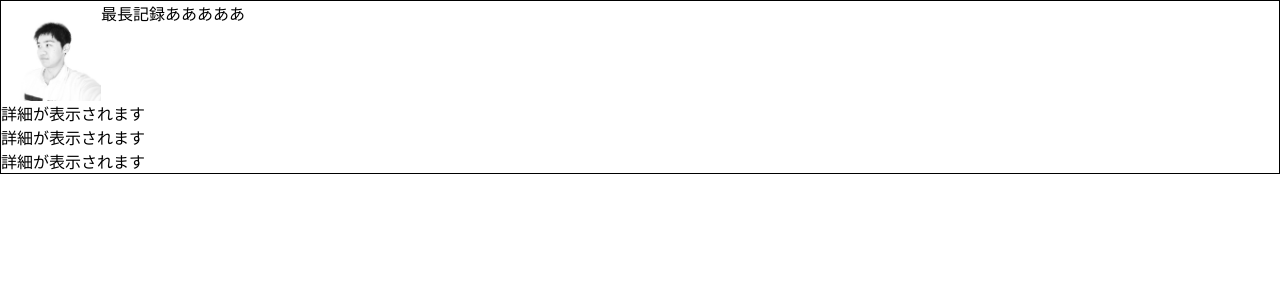
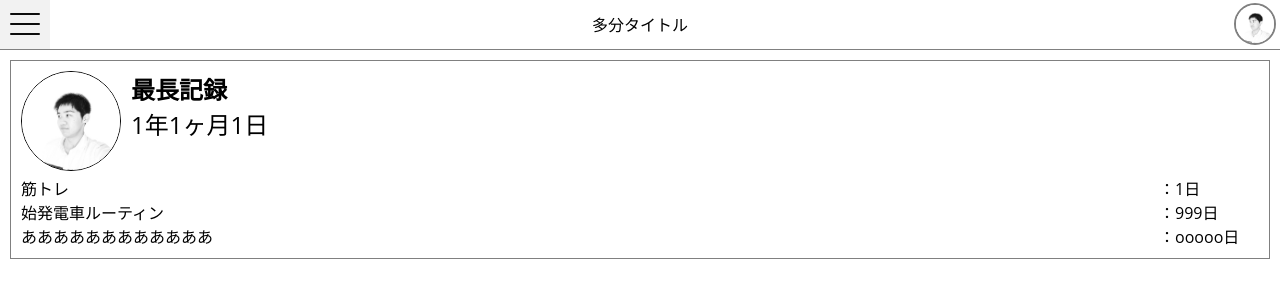
Before and after one commit to KadoProG/portfolio2023, a Next.js app: page / in a window 1280 px wide. Shown: the top 300 px of the page. Built offline with nearby package versions, Linux system fonts and the light colour scheme.

Commit message:
HOMEの仮デザインを作成

```diff
--- /dev/null
+++ b/components/header.tsx
@@ -0,0 +1,26 @@
+"use client";
+
+import { styled } from "styled-components";
+import HeaderHamburger from "./header_hamburger";
+import HeaderRightMenu from "./header_right_menu";
+
+const DivHeader = styled.div`
+  display: flex;
+  justify-content: space-between;
+  align-items: center;
+  padding-bottom: 1px;
+  height: var(--len__header__height);
+  border-bottom: 1px solid var(--color_theme_line);
+`;
+
+const Header = () => {
+  return (
+    <DivHeader>
+      <HeaderHamburger />
+      <p>多分タイトル</p>
+      <HeaderRightMenu />
+    </DivHeader>
+  );
+};
+
+export default Header;
--- /dev/null
+++ b/components/header_hamburger.tsx
@@ -0,0 +1,60 @@
+import { useState } from "react";
+import styled from "styled-components";
+
+const DivHeaderHamburger = styled.div<{ isChecked: boolean }>`
+  display: flex;
+  justify-content: center;
+  align-items: center;
+  padding: 0 10px;
+  width: var(--len__header__height);
+  height: var(--len__header__height);
+  cursor: pointer;
+  & span {
+    width: 100%;
+    height: 2px;
+    position: relative;
+    background: var(--color_theme_text);
+    transition: 0.3s;
+    border-radius: 1px;
+    &::before,
+    &::after {
+      content: "";
+      width: 100%;
+      height: 2px;
+      transition: 0.3s;
+      position: absolute;
+      background: var(--color_theme_text);
+      border-radius: 1px;
+    }
+    &::before {
+      top: -10px;
+    }
+    &::after {
+      top: 10px;
+    }
+    ${(props) =>
+      props.isChecked
+        ? "transform: rotate(45deg);\
+           &::before {transform: translateY(10px); opacity: 0;}\
+           &::after {transform: translateY(-10px) rotate(-90deg);}\
+           "
+        : ""}
+  }
+  &:hover {
+    filter: contrast(90%);
+  }
+`;
+
+const HeaderHamburger = () => {
+  const handleClick = () => {
+    setIsChecked(!isChecked);
+  };
+  const [isChecked, setIsChecked] = useState<boolean>(false);
+  return (
+    <DivHeaderHamburger isChecked={isChecked} onClick={handleClick}>
+      <span></span>
+    </DivHeaderHamburger>
+  );
+};
+
+export default HeaderHamburger;
--- /dev/null
+++ b/components/header_right_menu.tsx
@@ -0,0 +1,37 @@
+import Image from "next/image";
+import { styled } from "styled-components";
+
+const DivRightMenu = styled.div`
+  width: var(--len__header__height);
+  height: var(--len__header__height);
+  display: flex;
+  justify-content: center;
+  padding: 4px;
+  align-items: center;
+  cursor: pointer;
+  & img {
+    width: 100%;
+    height: 100%;
+    object-fit: cover;
+    border: 2px solid gray;
+    border-radius: 50%;
+  }
+  &:hover {
+    filter: contrast(90%);
+  }
+`;
+
+const HeaderRightMenu = () => {
+  return (
+    <DivRightMenu>
+      <Image
+        src={"/myself_2022-04-22.jpg"}
+        width={40}
+        height={40}
+        alt={"俺だ"}
+      />
+    </DivRightMenu>
+  );
+};
+
+export default HeaderRightMenu;
--- a/components/profile_card.tsx
+++ b/components/profile_card.tsx
@@ -4,27 +4,59 @@ import Image from "next/image";
 import styled from "styled-components";
 
 const DivProfileCard = styled.div`
-  border: 1px solid black;
+  margin: 10px;
+  padding: 10px;
+  border: 1px solid var(--color_theme_line);
 
   & > div {
     // 上
     &:first-child {
       display: flex;
+      & > div {
+        // 画像のほう
+        &:first-child {
+          padding-right: 10px;
+        }
+        & p {
+          font-size: 24px;
+          &:first-child {
+            font-weight: bold;
+          }
+        }
+      }
     }
 
     // 下
     &:last-child {
+      // 下のテキスト
+      & > div {
+        display: flex;
+        justify-content: space-between;
+        & > p {
+          &:last-child {
+            width: 100px;
+          }
+        }
+      }
     }
   }
 `;
 
 const ImgProfileImage = styled(Image)`
   object-fit: cover;
+  border-radius: 50%;
+  border: 1px solid var(--color_theme_text);
 `;
 
 const ProfileCard = () => {
+  const data = [
+    { do: "筋トレ", date: "1日" },
+    { do: "始発電車ルーティン", date: "999日" },
+    { do: "ああああああああああああ", date: "ooooo日" },
+  ];
   return (
     <DivProfileCard>
+      <div>
         <div>
           <ImgProfileImage
             src={"/myself_2022-04-22.jpg"}
@@ -32,12 +64,21 @@ const ProfileCard = () => {
             height={100}
             alt={"俺"}
           />
-        <p>最長記録あああああ</p>
         </div>
         <div>
-        <p>詳細が表示されます</p>
-        <p>詳細が表示されます</p>
-        <p>詳細が表示されます</p>
+          <p>最長記録</p>
+          <p>1年1ヶ月1日</p>
+        </div>
+      </div>
+      <div>
+        {data.map((item, index) => {
+          return (
+            <div key={index}>
+              <p>{item.do}</p>
+              <p>：{item.date}</p>
+            </div>
+          );
+        })}
       </div>
     </DivProfileCard>
   );
--- a/src/app/page.tsx
+++ b/src/app/page.tsx
@@ -1,8 +1,10 @@
+import Header from "../../components/header";
 import ProfileCard from "../../components/profile_card";
 
 const Home = () => {
   return (
     <div>
+      <Header />
       <ProfileCard />
     </div>
   );
--- a/styles/globals.scss
+++ b/styles/globals.scss
@@ -1,8 +1,17 @@
+:root {
+  --len__header__height: 50px;
+  --color_theme_back: white;
+  --color_theme_text: black;
+  --color_theme_line: gray;
+}
+
 * {
   padding: 0;
   margin: 0;
   text-decoration: none;
   box-sizing: border-box;
+  color: var(--color_theme_text);
+  background: var(--color_theme_back);
   font-family:
     Open Sans,
     sans-serif;
@@ -15,3 +24,12 @@ html {
 img {
   pointer-events: none;
 }
+@media (prefers-color-scheme: dark) {
+  :root {
+    --color_theme_back: black;
+    --color_theme_text: #ddd;
+  }
+  img {
+    filter: brightness(80%);
+  }
+}
```
Lines whose indentation alone changed are shown as unchanged.
